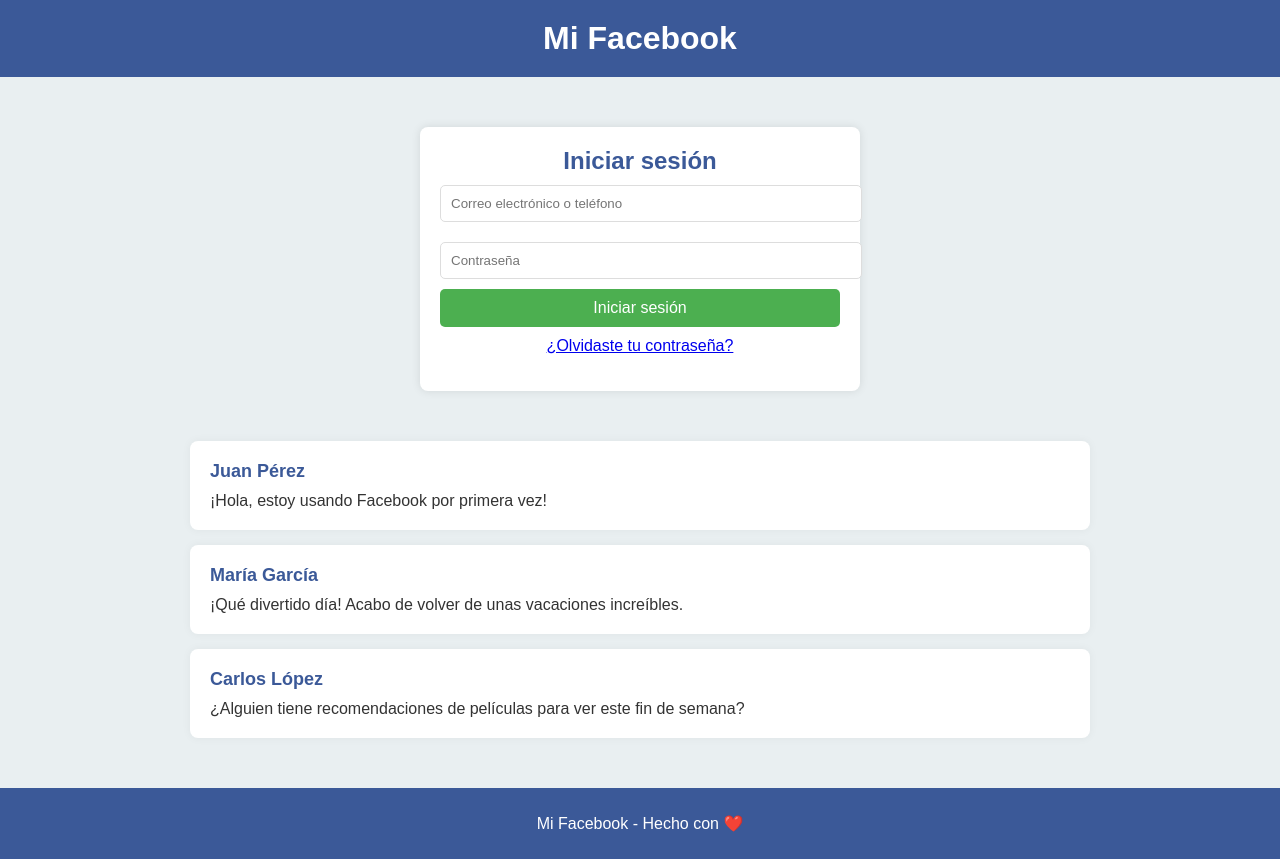
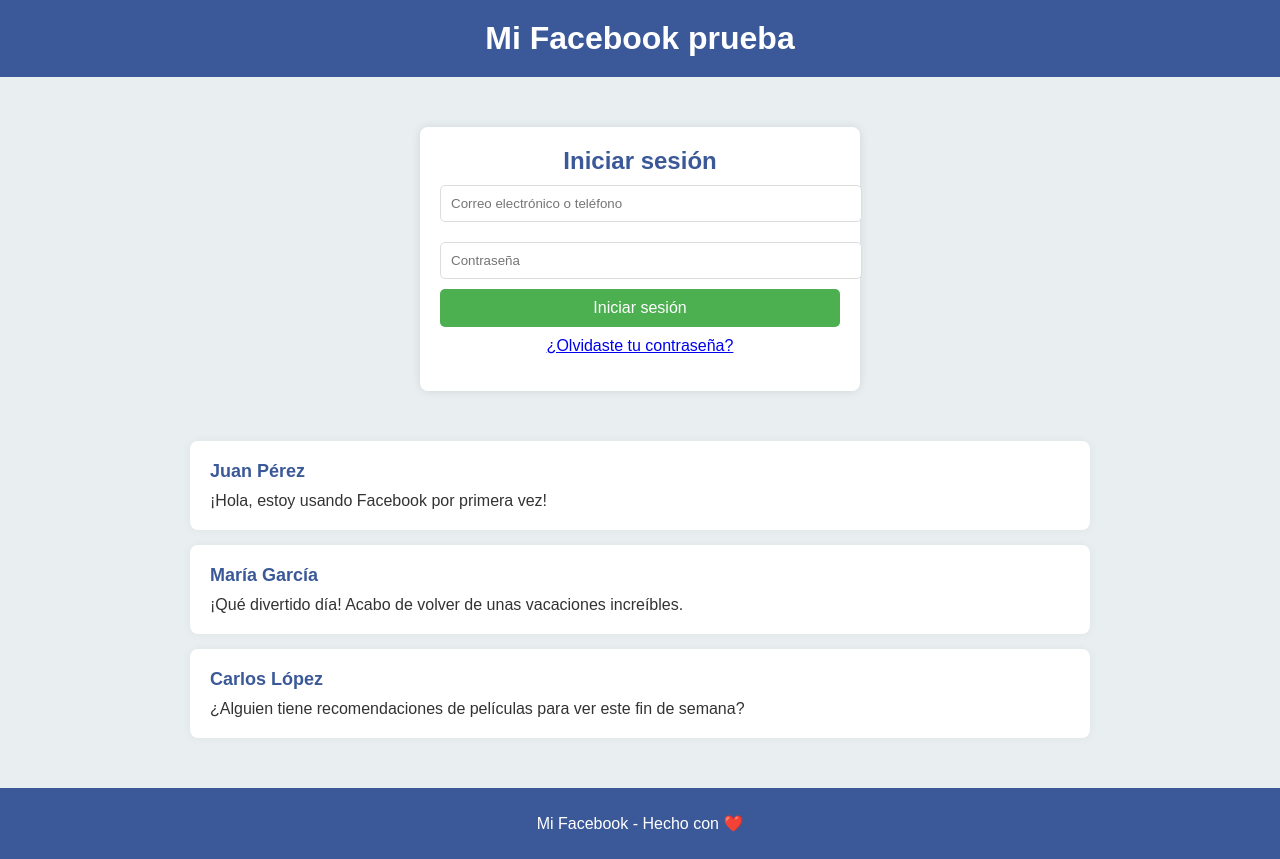
Before and after one commit to DeL120A/github-pages-1, a plain HTML site: page pagina_facebook.html in a window 1280 px wide. Drawn offline with Linux system fonts and the light colour scheme.

Commit message:
Cambie el nombre del encabezado principal a Mi Facebook prueba

```diff
--- a/pagina_facebook.html
+++ b/pagina_facebook.html
@@ -115,7 +115,7 @@
 
     <!-- Encabezado principal -->
     <header>
-        <h1>Mi Facebook</h1>
+        <h1>Mi Facebook prueba</h1>
     </header>
 
     <!-- Formulario de inicio de sesión -->
```
